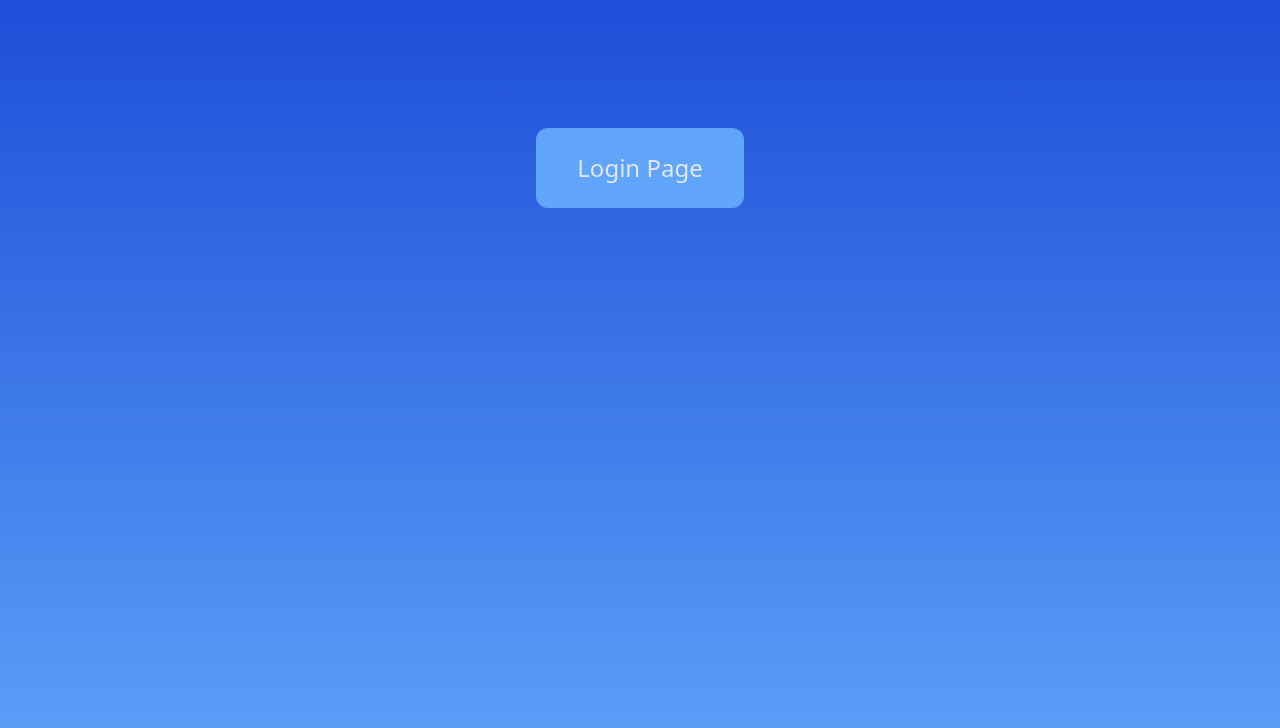
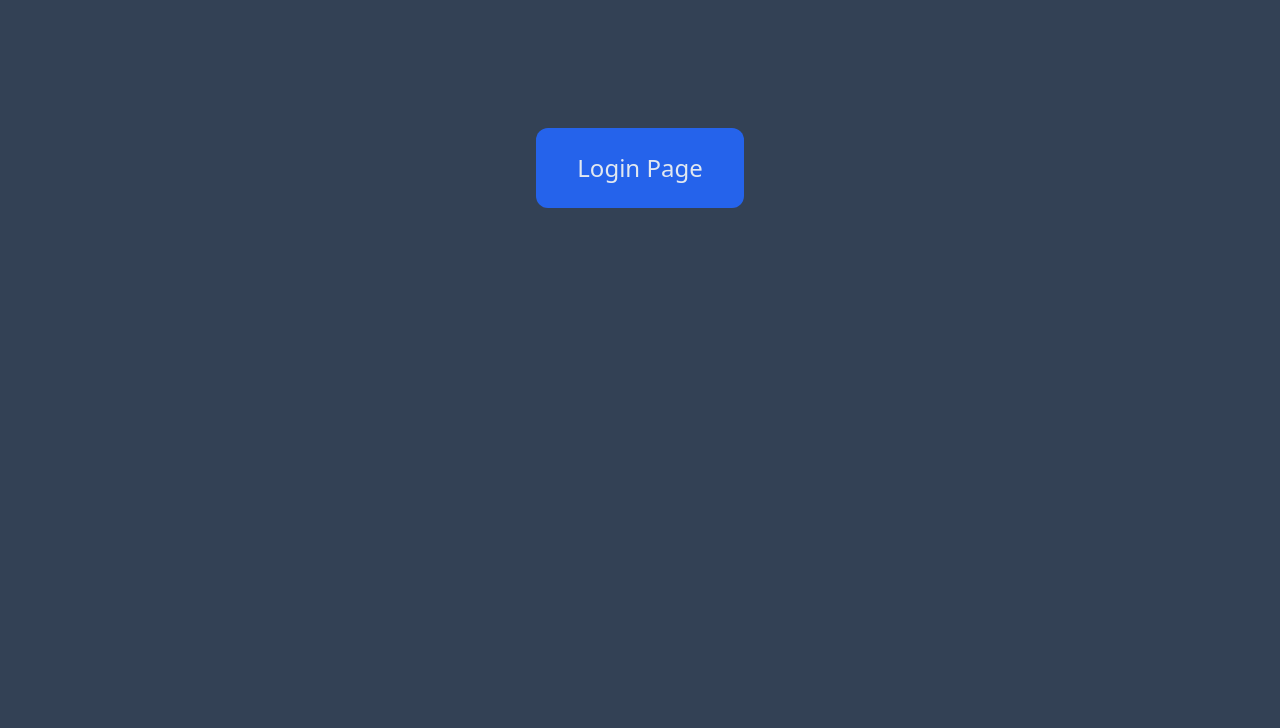
Before and after one commit to Ariya1388h/Sail, a website: page docs/index.html in a window 1280 px wide. Drawn offline with Linux system fonts and the light colour scheme.

Commit message:
some fix

```diff
--- a/docs/index.html
+++ b/docs/index.html
@@ -7,10 +7,10 @@
     <title>Document</title>
 </head>
 <body>
-    <section class="h-screen w-srceen bg-gradient-to-b from-blue-700 to-blue-400">
+    <section class="h-screen w-srceen bg-slate-700">
         <div class="flex justify-center items-center">
             <button class="relative">
-                <a href="./login.html" class="h-14 w-52 bg-blue-400 text-slate-200 p-10 text-2xl flex justify-center items-center m-32 rounded-xl ease-in-out transition-all duration-200 hover:bg-blue-300 hover:text-blue-700">Login Page</a>
+                <a href="./login.html" class="h-14 w-52 bg-blue-600 text-slate-200 p-10 text-2xl flex justify-center items-center m-32 rounded-xl ease-in-out transition-all duration-200 hover:bg-blue-500 hover:text-slate-200">Login Page</a>
             </button>
         </div>
     </section>
```
Also changed, not shown: docs/style.css.
